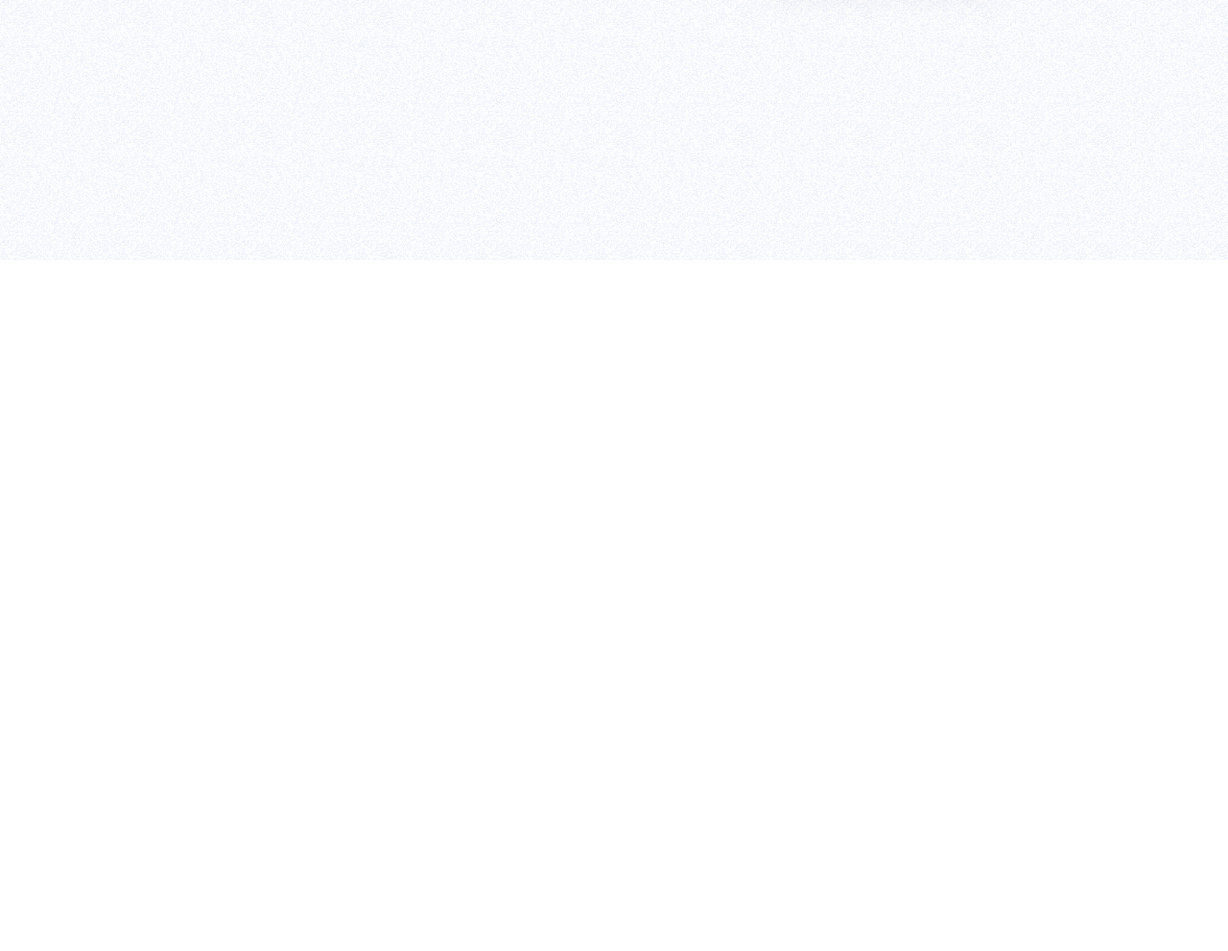
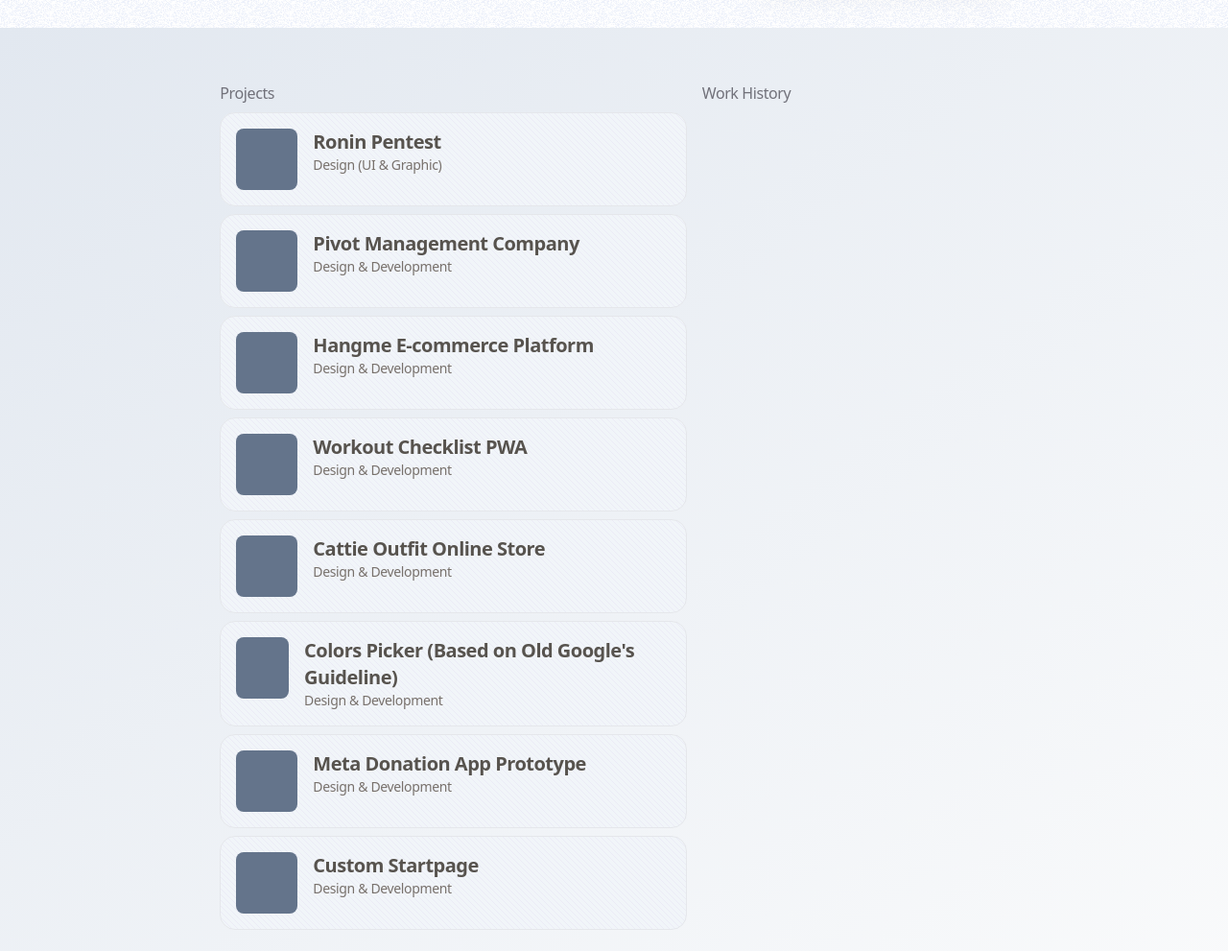
Before and after one commit to madsouris/website, an Astro site: page / in a window 1280 px wide. Shown: the part 529-1520 px from the top of the page at 96% size. Before the commit the page ends 800 px from the top, so only its background shows below. Built offline with nearby package versions, Linux system fonts and the light colour scheme; Astro itself is replaced by a stand-in of ours.

Commit message:
added projects template

```diff
--- a/src/assets/style.css
+++ b/src/assets/style.css
@@ -3,9 +3,31 @@
 }
 
 .btn {
-    @apply inline-flex items-center gap-2 font-sans text-zinc-500 hover:text-indigo-800 font-medium tracking-tight px-4 py-3 rounded-lg bg-slate-50 border-white drop-shadow-md hover:cursor-pointer uppercase;
+    @apply inline-flex items-center gap-2 rounded-lg border-white bg-slate-50 px-4 py-3 font-sans font-medium uppercase tracking-tight text-zinc-500 drop-shadow-md hover:cursor-pointer hover:text-indigo-800;
 }
 
 .btn-icon {
-    @apply inline-flex items-center gap-2 font-sans text-zinc-500 hover:text-indigo-800 font-medium tracking-tight hover:cursor-pointer uppercase;
+    @apply inline-flex items-center gap-2 font-sans font-medium uppercase tracking-tight text-zinc-500 hover:cursor-pointer hover:text-indigo-800;
 }
+
+.card-bg {
+    background-color: #f1f5f9;
+    opacity: 1;
+    background-size: 6px 6px;
+    background-image: repeating-linear-gradient(
+        45deg,
+        #ebebf6 0,
+        #ebebf6 0.6000000000000001px,
+        #f1f5f9 0,
+        #f1f5f9 50%
+    );
+    @apply inline-flex cursor-pointer gap-4 rounded-2xl border bg-slate-50 p-4 hover:border-white hover:drop-shadow;
+}
+
+.card-title {
+    @apply font-sans text-xl font-bold tracking-tight text-stone-600;
+}
+
+.card-subtitle {
+    @apply font-sans text-sm tracking-tight text-stone-500;
+}
--- a/src/pages/index.astro
+++ b/src/pages/index.astro
@@ -6,6 +6,7 @@ import me from '../assets/me.jpeg'
 ---
 
 <Layout title="Vannrith the Designer | Vannrith.com">
+    <!-- Hero section -->
     <div class="container mx-auto lg:w-2/3 p-4 mt-8">
         <section class="container mx-auto">
             <div class="grid grid-cols-1 md:grid-cols-6 gap-4">
@@ -73,4 +74,126 @@ import me from '../assets/me.jpeg'
             </div>
         </section>
     </div>
+
+    <!-- Work section -->
+    <section class="w-full bg-gradient-to-br from-slate-200 to-gray-50 mt-8" id="project">
+        <div class="container mx-auto lg:w-2/3">
+            <div class="grid grid-cols-5 px-4 py-14 gap-4">
+                <div class="col-span-5 md:col-span-3 flex flex-col gap-2">
+                    <h2 class="font-sans text-zinc-500 tracking-tight font-medium">
+                        Projects
+                    </h2>
+                    <div class="card-bg">
+                        <div class="rounded-lg w-16 h-16 bg-slate-500">
+
+                        </div>
+                        <div class="flex flex-col gap-0">
+                            <h3 class="card-title">
+                                Ronin Pentest
+                            </h3>
+                            <p class="card-subtitle">
+                                Design (UI & Graphic)
+                            </p>
+                        </div>
+                    </div>
+                    <div class="card-bg">
+                        <div class="rounded-lg w-16 h-16 bg-slate-500">
+
+                        </div>
+                        <div class="flex flex-col gap-0">
+                            <h3 class="card-title">
+                                Pivot Management Company
+                            </h3>
+                            <p class="card-subtitle">
+                                Design & Development
+                            </p>
+                        </div>
+                    </div>
+                    <div class="card-bg">
+                        <div class="rounded-lg w-16 h-16 bg-slate-500">
+
+                        </div>
+                        <div class="flex flex-col gap-0">
+                            <h3 class="card-title">
+                                Hangme E-commerce Platform
+                            </h3>
+                            <p class="card-subtitle">
+                                Design & Development
+                            </p>
+                        </div>
+                    </div>
+                    <div class="card-bg">
+                        <div class="rounded-lg w-16 h-16 bg-slate-500">
+
+                        </div>
+                        <div class="flex flex-col gap-0">
+                            <h3 class="card-title">
+                                Workout Checklist PWA
+                            </h3>
+                            <p class="card-subtitle">
+                                Design & Development
+                            </p>
+                        </div>
+                    </div>
+                    <div class="card-bg">
+                        <div class="rounded-lg w-16 h-16 bg-slate-500">
+
+                        </div>
+                        <div class="flex flex-col gap-0">
+                            <h3 class="card-title">
+                                Cattie Outfit Online Store
+                            </h3>
+                            <p class="card-subtitle">
+                                Design & Development
+                            </p>
+                        </div>
+                    </div>
+                    <div class="card-bg">
+                        <div class="rounded-lg w-16 h-16 bg-slate-500">
+
+                        </div>
+                        <div class="flex flex-col gap-0">
+                            <h3 class="card-title">
+                                Colors Picker (Based on Old Google's Guideline)
+                            </h3>
+                            <p class="card-subtitle">
+                                Design & Development
+                            </p>
+                        </div>
+                    </div>
+                    <div class="card-bg">
+                        <div class="rounded-lg w-16 h-16 bg-slate-500">
+
+                        </div>
+                        <div class="flex flex-col gap-0">
+                            <h3 class="card-title">
+                                Meta Donation App Prototype
+                            </h3>
+                            <p class="card-subtitle">
+                                Design & Development
+                            </p>
+                        </div>
+                    </div>
+                    <div class="card-bg">
+                        <div class="rounded-lg w-16 h-16 bg-slate-500">
+
+                        </div>
+                        <div class="flex flex-col gap-0">
+                            <h3 class="card-title">
+                                Custom Startpage
+                            </h3>
+                            <p class="card-subtitle">
+                                Design & Development
+                            </p>
+                        </div>
+                    </div>
+                </div>
+                <div class="col-span-5 md:col-span-2">
+                    <h2 class="font-sans text-zinc-500 tracking-tight font-medium">
+                        Work History
+                    </h2>
+                </div>
+            </div>
+        </div>
+    </section>
 </Layout>
```
